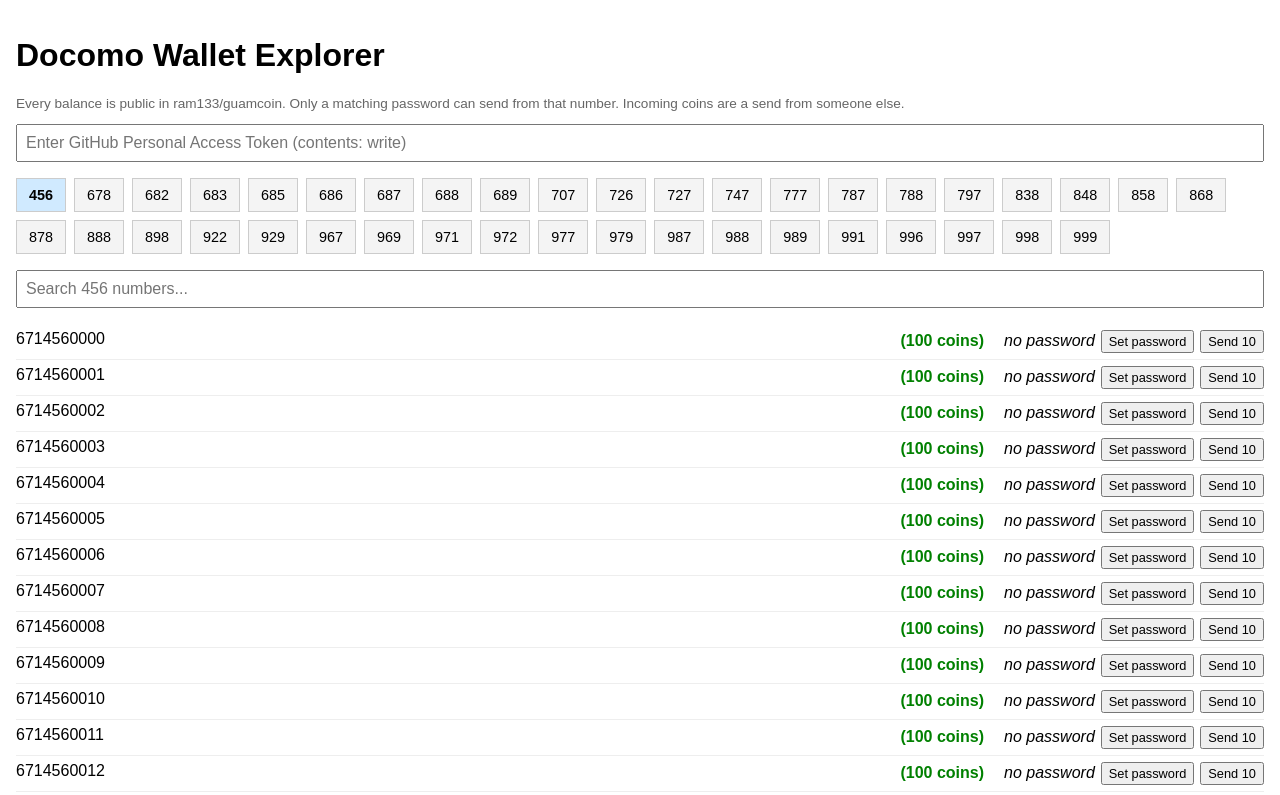
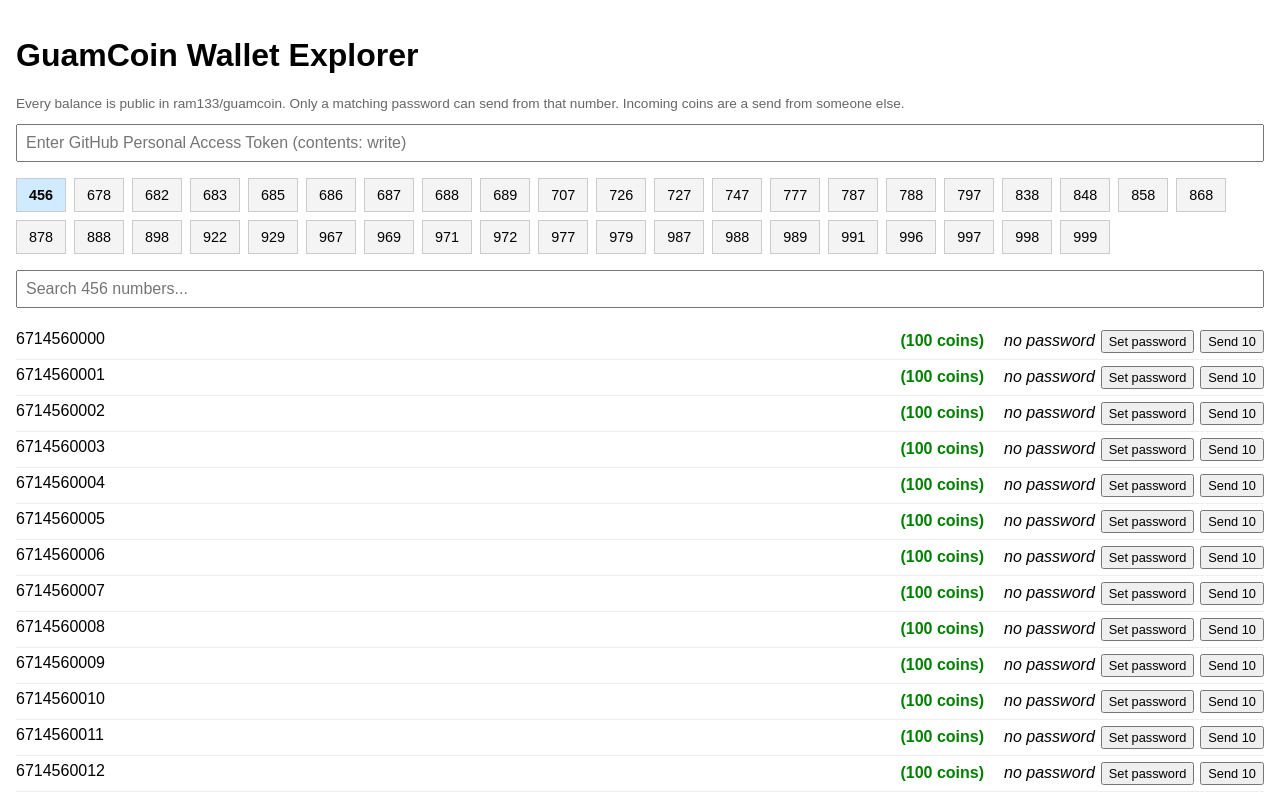
Before and after one commit to ram133/guamcoin, a plain HTML site: page index.html in a window 1280 px wide. Shown: the top 795 px of the page. Drawn offline with Linux system fonts and the light colour scheme; no server answers.

Commit message:
Replace docomo with GuamCoin everywhere

```diff
--- a/index.html
+++ b/index.html
@@ -3,7 +3,7 @@
 <head>
   <meta charset="UTF-8" />
   <meta name="viewport" content="width=device-width, initial-scale=1.0" />
-  <title>Docomo Wallet Explorer</title>
+  <title>GuamCoin Wallet Explorer</title>
   <style>
     body { font-family: Arial, sans-serif; padding: 1em; margin: 0; }
     .tab-menu { display: flex; gap: 8px; margin-bottom: 1em; flex-wrap: wrap; }
@@ -25,7 +25,7 @@
 </head>
 <body>
   <main>
-    <h1>Docomo Wallet Explorer</h1>
+    <h1>GuamCoin Wallet Explorer</h1>
     <p class="note" id="storageNote"></p>
     <div id="errorBanner" class="error-banner"></div>
     <input type="password" class="tokenInput" id="tokenInput" placeholder="Enter GitHub Personal Access Token (contents: write)" />
```
Also changed, not shown: README.md.
